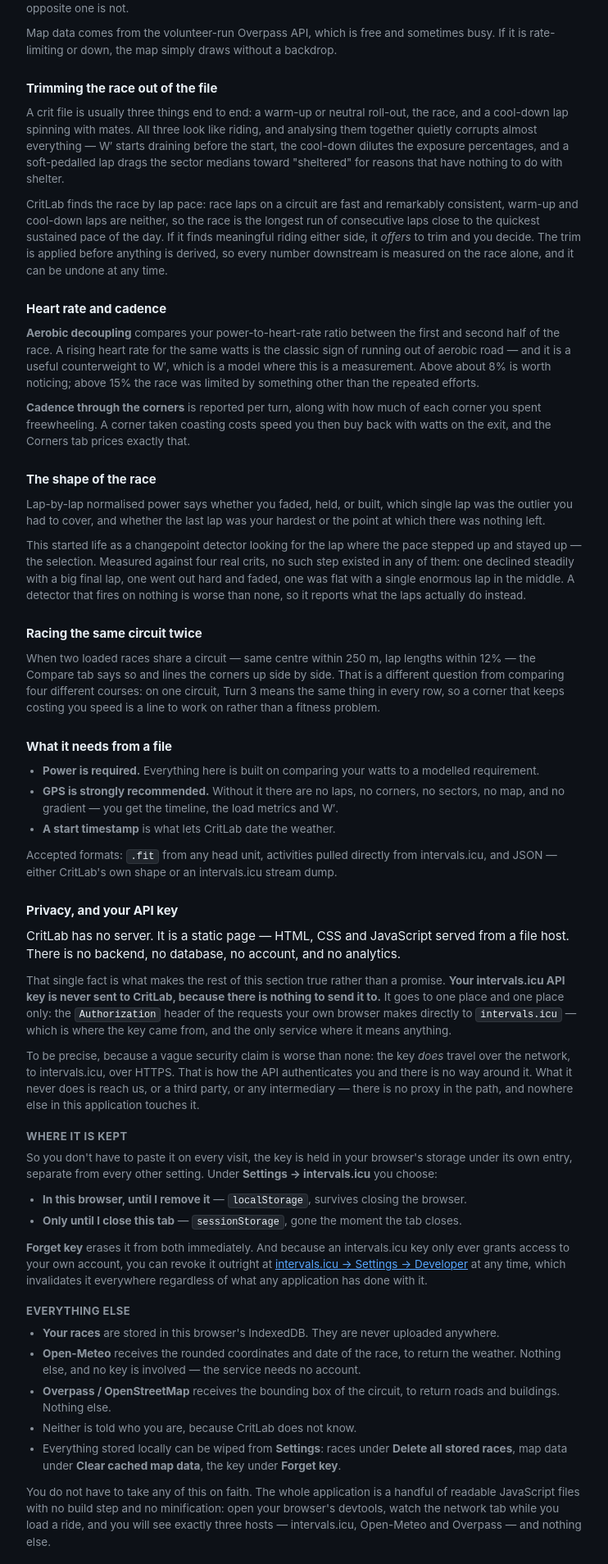
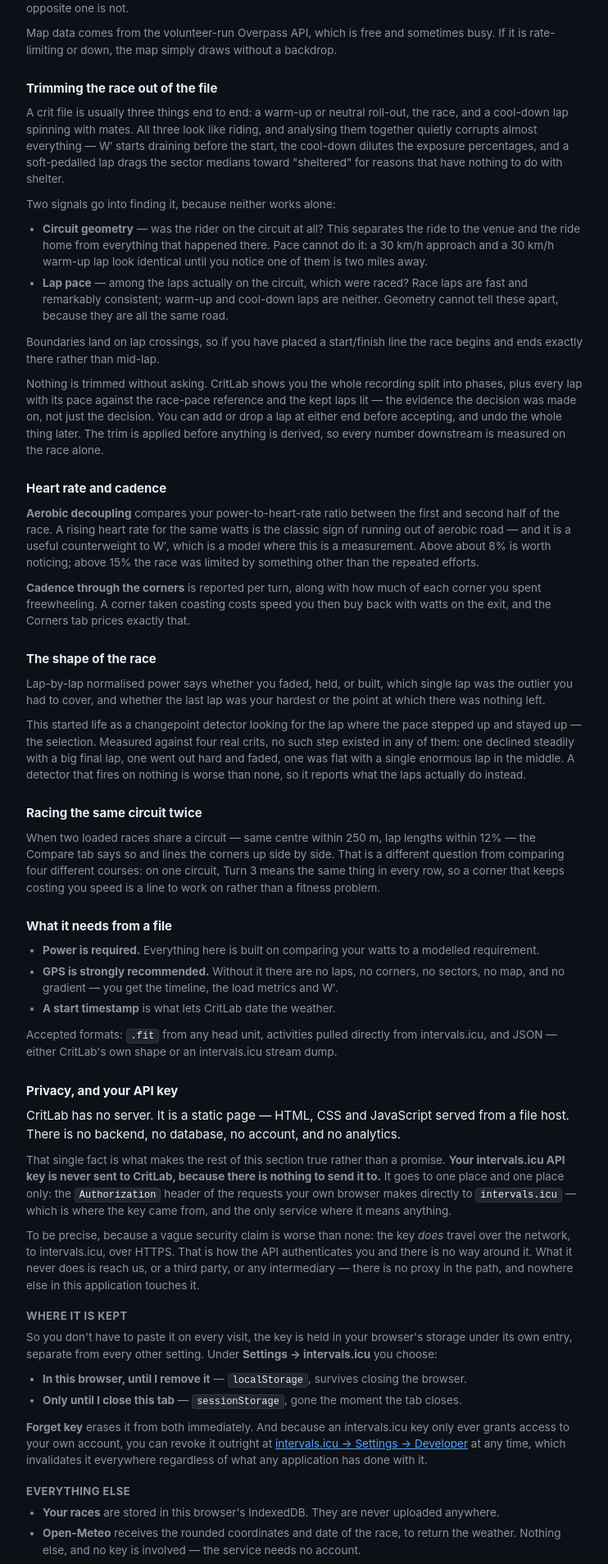
Before and after one commit to ngpaladi/CritLab, a Jekyll site: the page built from about.html, in a window 1280 px wide. Shown: the part 2678-4586 px from the top of the page at 82% size, without its empty margins (268-1010 px from the left). Built offline with Jekyll 4.4.1, drawn with Linux system fonts in a browser that asks for light colours; some of the changed text lies outside the part shown.

Commit message:
Use circuit geometry for the crop, and show the evidence behind it
Finding the race by lap pace alone conflates two different things. A ride to
the venue and a warm-up lap can be the same speed; what separates them is that
one of them is two miles away. So the detector now asks both questions:

  Geometry — is the rider on the circuit at all? Distance from every sample to
  the stacked mean lap, which splits the approach and the ride home from
  everything that happened at the venue.

  Pace — among the laps actually on the circuit, which were raced? Warm-up and
  cool-down laps are slower and far more variable, and geometry cannot tell
  them apart because they are all the same road.

Boundaries land on lap crossings, so a placed start/finish line makes the race
begin and end exactly there rather than mid-lap, and the prompt says which of
the two it used.

The prompt now shows the decision rather than asserting it: the whole recording
as labelled phases end to end, and underneath, every lap as a bar scaled by
pace against the race-pace reference with the kept laps lit. Hovering any lap
gives its speed, time, NP and margin over race pace. Buttons add or drop a lap
at either end before accepting, bounded so the window cannot invert.

On the real races it now reads: Sunshine race 26:03 then cool-down 11:50;
Woonie warm-up 3:01, race 30:44, cool-down 1:16; Nutmeg race 27:21 then 9:14;
Devens the whole 39:04 with nothing to trim.

Co-Authored-By: Claude Opus 5 (1M context) <noreply@anthropic.com>

```diff
--- a/about.html
+++ b/about.html
@@ -217,14 +217,31 @@ title: About
   that have nothing to do with shelter.
 </p>
 
+<p>Two signals go into finding it, because neither works alone:</p>
+
+<ul>
+  <li><b>Circuit geometry</b> — was the rider on the circuit at all? This
+  separates the ride to the venue and the ride home from everything that
+  happened there. Pace cannot do it: a 30 km/h approach and a 30 km/h warm-up
+  lap look identical until you notice one of them is two miles away.</li>
+  <li><b>Lap pace</b> — among the laps actually on the circuit, which were
+  raced? Race laps are fast and remarkably consistent; warm-up and cool-down
+  laps are neither. Geometry cannot tell these apart, because they are all the
+  same road.</li>
+</ul>
+
 <p>
-  CritLab finds the race by lap pace: race laps on a circuit are fast and
-  remarkably consistent, warm-up and cool-down laps are neither, so the race is
-  the longest run of consecutive laps close to the quickest sustained pace of
-  the day. If it finds meaningful riding either side, it <em>offers</em> to trim
-  and you decide. The trim is applied before anything is derived, so every
-  number downstream is measured on the race alone, and it can be undone at any
-  time.
+  Boundaries land on lap crossings, so if you have placed a start/finish line
+  the race begins and ends exactly there rather than mid-lap.
+</p>
+
+<p>
+  Nothing is trimmed without asking. CritLab shows you the whole recording split
+  into phases, plus every lap with its pace against the race-pace reference and
+  the kept laps lit — the evidence the decision was made on, not just the
+  decision. You can add or drop a lap at either end before accepting, and undo
+  the whole thing later. The trim is applied before anything is derived, so
+  every number downstream is measured on the race alone.
 </p>
 
 <h2>Heart rate and cadence</h2>
--- a/assets/css/main.css
+++ b/assets/css/main.css
@@ -758,3 +758,26 @@ table.data td.dim { color: var(--text-muted); }
   border-color: var(--accent);
 }
 .crop-active .crop-prompt-title { color: var(--accent); }
+
+.crop-nudge {
+  display: flex;
+  align-items: center;
+  gap: 6px;
+  flex-wrap: wrap;
+  margin-top: 8px;
+}
+.crop-nudge-label {
+  font-size: 11px;
+  text-transform: uppercase;
+  letter-spacing: .5px;
+  color: var(--text-muted);
+  margin-right: 2px;
+}
+.crop-nudge-count {
+  font-size: 12px;
+  font-variant-numeric: tabular-nums;
+  color: var(--text);
+  padding: 0 6px;
+  min-width: 116px;
+  text-align: center;
+}
```
Also changed, not shown: assets/js/Analyzer.js (+133 -38 lines), assets/js/Charts.js (+102 -1 lines), assets/js/app.js (+46 -30 lines), test/dom.js (+23 -1 lines), test/harness.js (+36 -0 lines).
